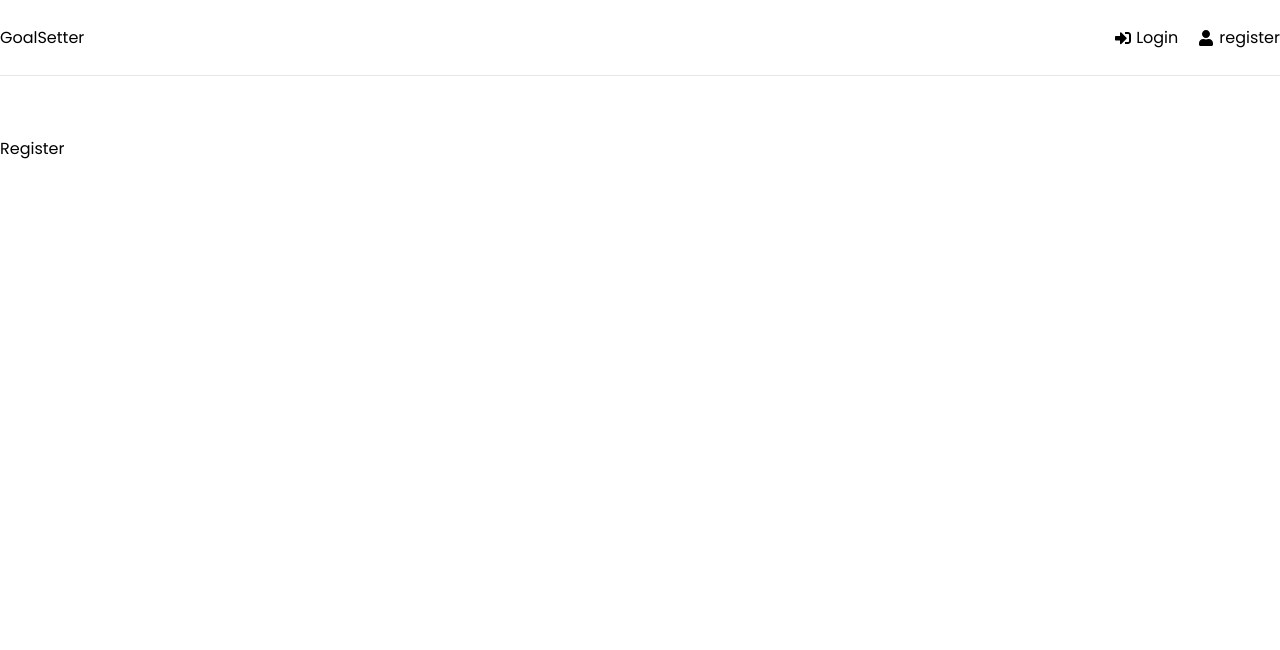
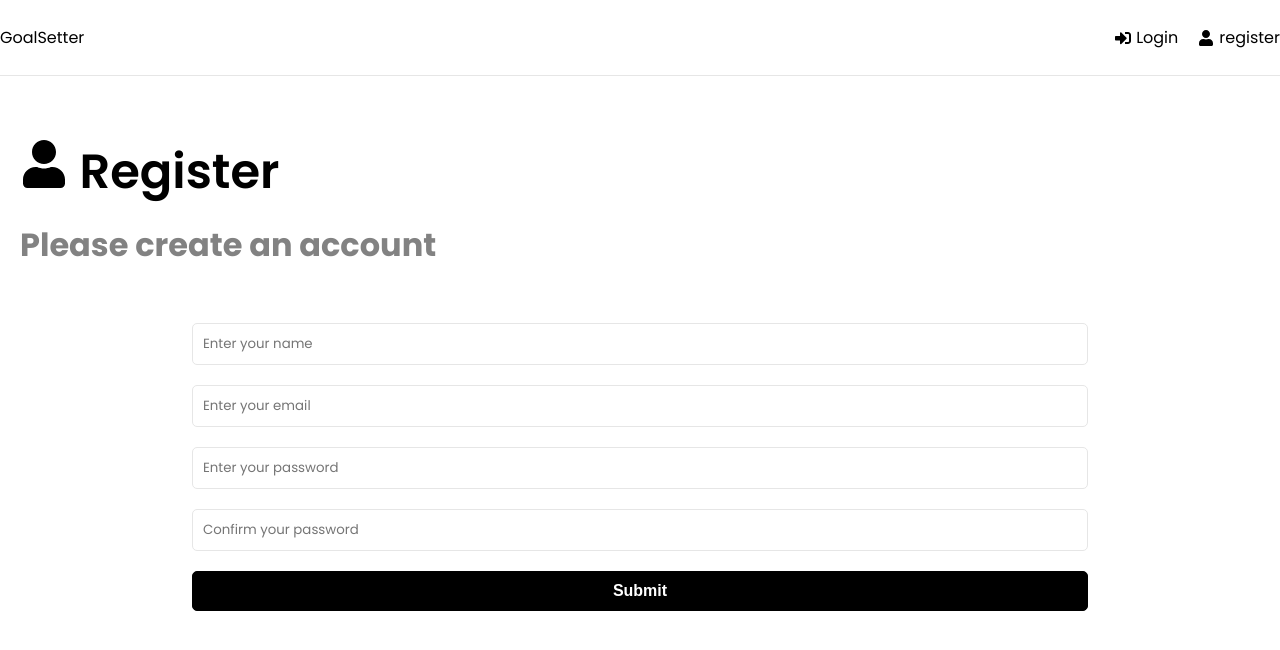
Before and after one commit to tiukenywil11/mern-stack-demo, a React (Create React App) app in the folder frontend/: page /register in a window 1280 px wide. Shown: the top 650 px of the page. Built offline with nearby package versions, Linux system fonts and the light colour scheme.

Commit message:
Appended the following file for register page UI, and front end functions: Register.jsx

```diff
--- a/frontend/src/pages/Register.jsx
+++ b/frontend/src/pages/Register.jsx
@@ -1,6 +1,110 @@
+// import react states
+import { useState, useEffect } from 'react'
+// import icons from react icons, fontawesome
+import { FaUser } from 'react-icons/fa';
+
 function Register() {
+  // initialize state of registration form
+  // password2 is for password confirmation
+  const [formData, setFormData] = useState({
+    name: '',
+    email: '',
+    password: '',
+    password2: ''
+  })
+
+  // destructure forData to use variables individually
+  const { name, email, password, password2 } = formData;
+
+  // create a function onChange
+  const onChange = (e) => {
+    // calling setFormData, passing an object
+    // '...prevState' gets all values and attributes of the previous variable
+    setFormData((prevState) => ({
+      ...prevState,
+      [e.target.name]: e.target.value,
+    }))
+  }
+
+  // create a function onChange
+  const onSubmit = (e) => {
+    e.preventDefault();
+  }
+
+  // register page should have the basic registration form getting form data
   return (
-    <div>Register</div>
+    <>
+      <section className='heading'>
+        <h1>
+          <FaUser/> Register
+        </h1>
+        <p> Please create an account</p>
+      </section>
+
+      <section className='form'>
+        <form onSubmit={onSubmit}>
+
+          <div className='form-group'>
+            <input
+              type='text'
+              className='form-control'
+              id='name'
+              name='name'
+              value={name}
+              placeholder='Enter your name'
+              onChange={onChange}
+            />
+          </div>
+
+          <div className='form-group'>
+            <input
+              type='text'
+              className='form-control'
+              id='email'
+              name='email'
+              value={email}
+              placeholder='Enter your email'
+              onChange={onChange}
+            />
+          </div>
+
+          <div className='form-group'>
+            <input
+              type='password'
+              className='form-control'
+              id='password'
+              name='password'
+              value={password}
+              placeholder='Enter your password'
+              onChange={onChange}
+            />
+          </div>
+
+          <div className='form-group'>
+            <input
+              type='password'
+              className='form-control'
+              id='password2'
+              name='password2'
+              value={password2}
+              placeholder='Confirm your password'
+              onChange={onChange}
+            />
+          </div>
+
+          <div className='form-group'>
+            <button
+              type='submit'
+              className='btn btn-block'
+            >
+              Submit
+            </button>
+          </div>
+
+        </form>
+      </section>
+
+    </>
   )
 }
 
```
